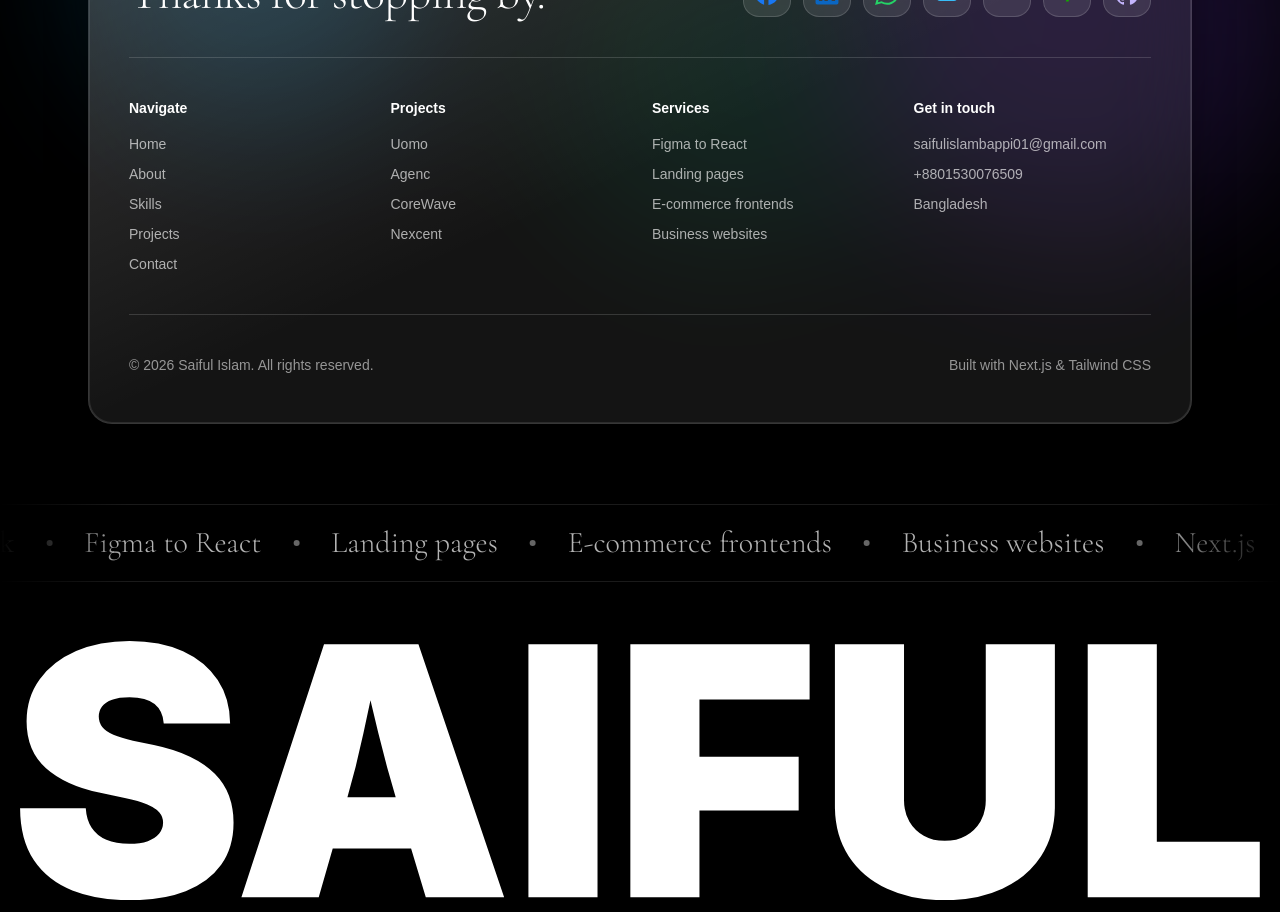
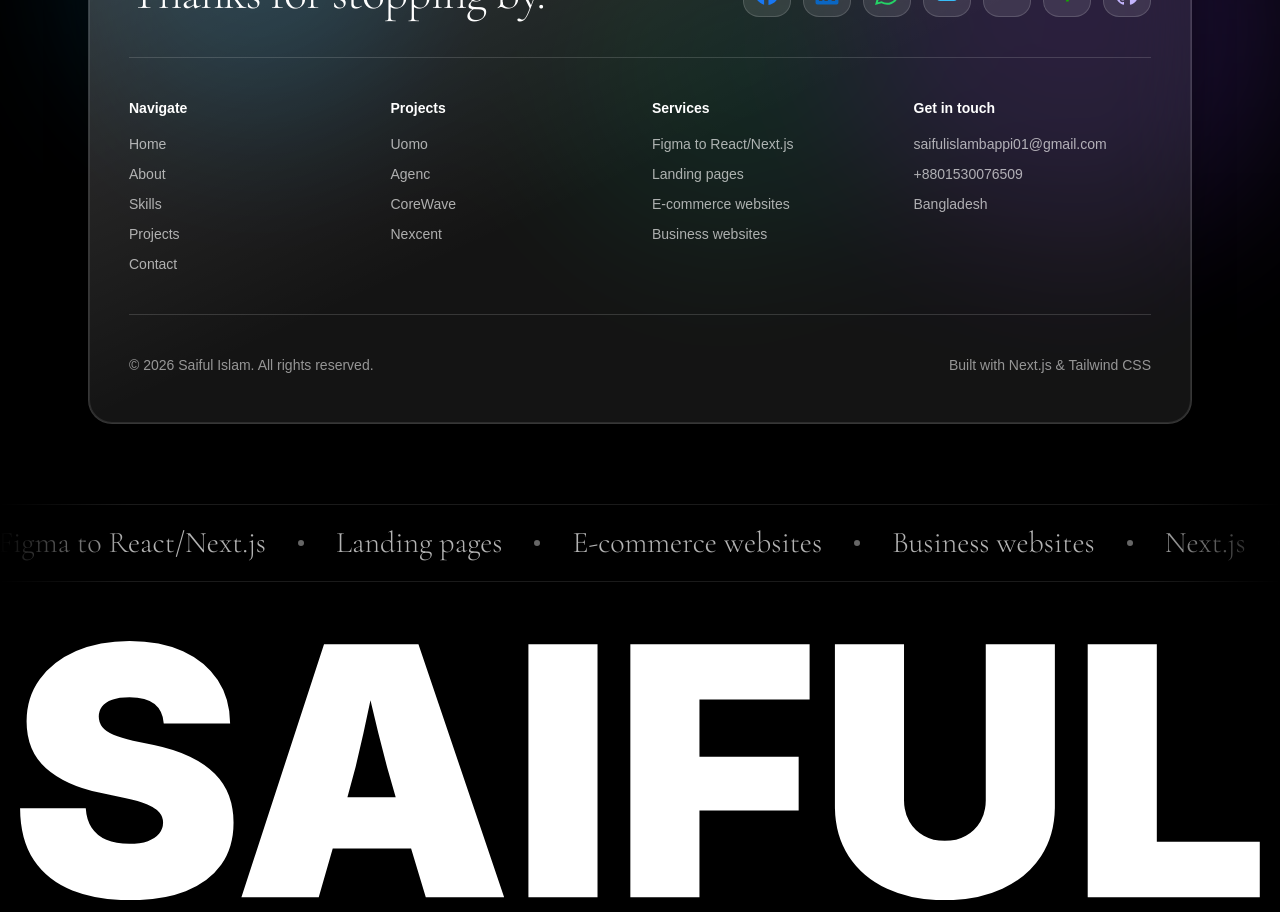
Before and after one commit to saiful-global/portfolio, a Next.js app: page / in a window 1280 px wide. Shown: the part 4900-5812 px from the top of the page. Built offline with nearby package versions, Linux system fonts and the light colour scheme; a web font is replaced by a local one.

Commit message:
Increase footer marquee speed

```diff
--- a/src/components/Footer.jsx
+++ b/src/components/Footer.jsx
@@ -38,7 +38,7 @@ const socials = [
 ].filter((l) => l.href);
 
 // footer category
-const services = ["Figma to React", "Landing pages", "E-commerce frontends", "Business websites"];
+const services = ["Figma to React/Next.js", "Landing pages", "E-commerce websites", "Business websites"];
 
 const columns = [
   {
@@ -75,7 +75,7 @@ const columns = [
 ];
 
 // moving text animation
-const ticker = ["Open for freelance work", ...services, "Next.js", "Tailwind CSS", "Let's talk"];
+const ticker = ["Design", "Development", "Maintenance", ...services, "Next.js", "Tailwind CSS", "Let's talk"];
 
 // ===== বিশাল "SAIFUL" লেখার মাপ (Inter Black এর আসল মাপ থেকে হিসাব করা) =====
 const VB_W = 1000;
@@ -191,7 +191,7 @@ export default function Footer() {
         .footer-orb { animation: footer-drift 14s ease-in-out infinite alternate; }
 
         @keyframes footer-marquee { to { transform: translateX(-50%); } }
-        .footer-ticker { animation: footer-marquee 45s linear infinite; }
+        .footer-ticker { animation: footer-marquee 25s linear infinite; }
 
         /* ফোন/ট্যাবলেটে hover নেই, তাই icon গুলো শুরু থেকেই নিজের রঙে */
         @media (hover: none) {
@@ -227,7 +227,7 @@ export default function Footer() {
           style={{ animationDelay: "-9s" }}
         />
 
-        {/* নিচের দিকে ধীরে কালো, যাতে বিশাল নামটা খাঁটি কালোর উপর বসে */}
+        {/* নিচের দিকে ধীরে কালো, যাতে বিশাল নামটা কালোর উপর বসে */}
         <div className="absolute inset-0 bg-gradient-to-b from-black/30 via-black/60 to-black" />
       </div>
 
```
